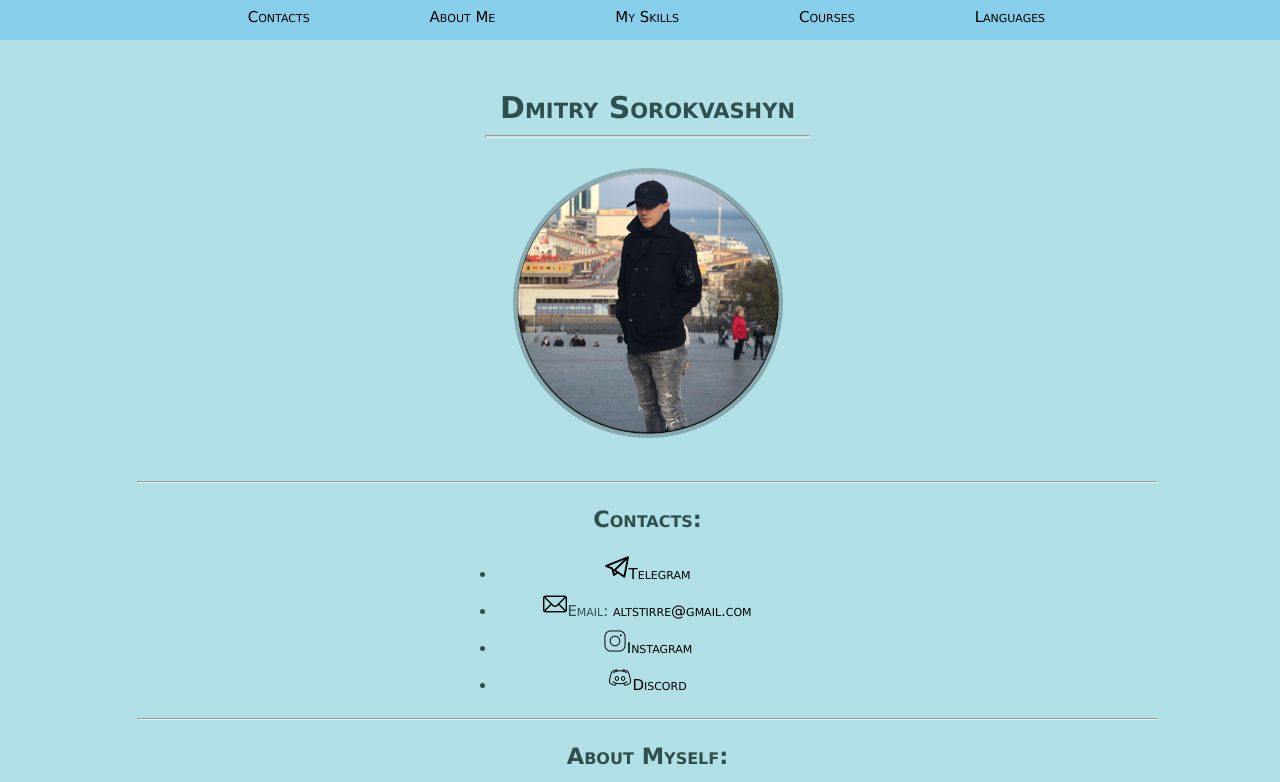
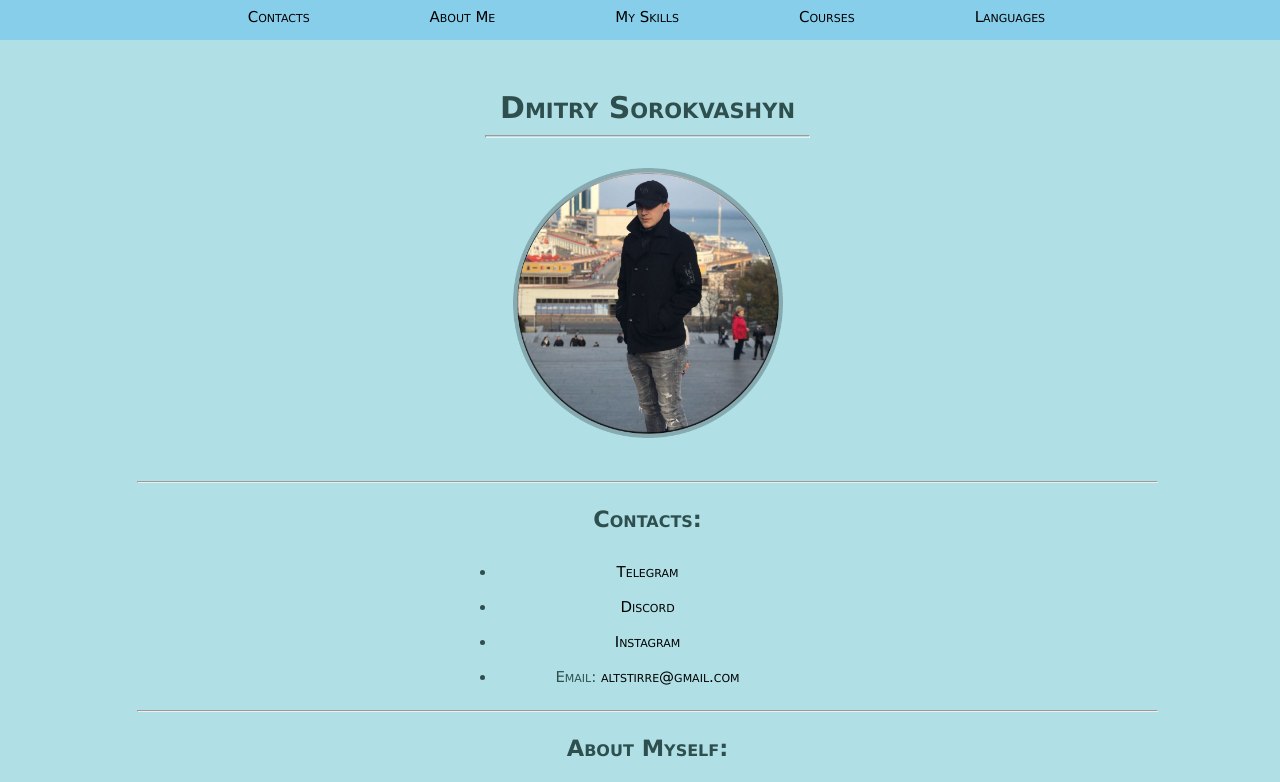
Before and after one commit to Altstirre/rsschool-cv, a plain HTML site: page index.html in a window 1280 px wide. Shown: the top 782 px of the page. Drawn offline with Linux system fonts and the light colour scheme.

Commit message:
fix: html,css. Delete icon 'class = "infobox"'.

```diff
--- a/index.html
+++ b/index.html
@@ -5,7 +5,7 @@
     <title>CV#3. CV. Cross-Check</title>
     <meta name="keywords" content="CV, Contacts, Skills, Courses, Languages">
     <meta charset="UTF-8">
-    <link rel="favicon" href="/assets/favicon.png">
+    <link rel="favicon" href="./assets/favicon.png">
     <link rel="stylesheet" href="style.css">
 </head>
 
@@ -31,7 +31,7 @@
     <div class="name-photo">
       <h1 class="name">Dmitry Sorokvashyn</h1>
         <hr class="underline-name">
-      <img class="photo" src="/assets/photo.png" width="270px" height="270px" alt="My Photo">
+      <img class="photo" src="./assets/photo.png" width="270px" height="270px" alt="My Photo">
     </div>
 
 <hr>
@@ -40,10 +40,10 @@
       <h2>Contacts:</h2>
       <section id="contacts">
         <ul class="infobox">
-            <li><img class="imgcontacts1" src="assets/telegram.png" alt="telegram.png"><a href="https://t.me/Altstirre">Telegram</a></li>
-            <li><img class="imgcontacts2" src="assets/mail.png" alt="mail.png">Email: <a href="altstirre@gmail.com">altstirre@gmail.com</a></li>
-            <li><img class="imgcontacts3" src="assets/instagram.png" alt="instagram.png"><a href="https://www.instagram.com/altstirre/">Instagram</a></li>
-            <li><img class="imgcontacts4" src="assets/discord.png" alt="discord.png"><a href="https://discordapp.com/users/altstirre">Discord</a></li>
+            <li><a href="https://t.me/Altstirre">Telegram</a></li>
+            <li><a href="https://discordapp.com/users/altstirre">Discord</a></li>
+            <li><a href="https://www.instagram.com/altstirre/">Instagram</a></li>
+            <li>Email: <a href="altstirre@gmail.com">altstirre@gmail.com</a></li>
         </ul>
       </section>
 
```
Also changed, not shown: assets/discord.png (deleted), assets/instagram.png (deleted), assets/mail.png (deleted), assets/phone.png (deleted), assets/telegram.png (deleted), style.css (line endings or trailing spaces).
